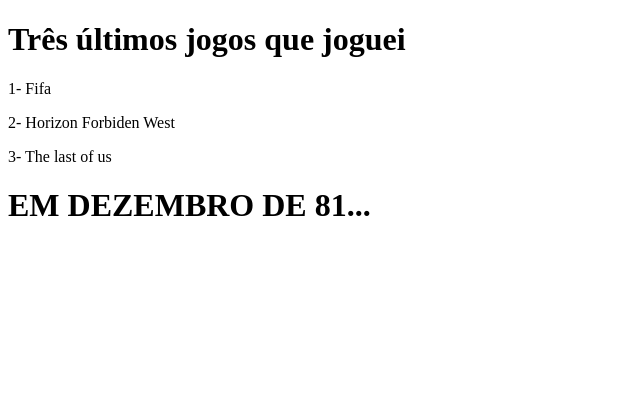
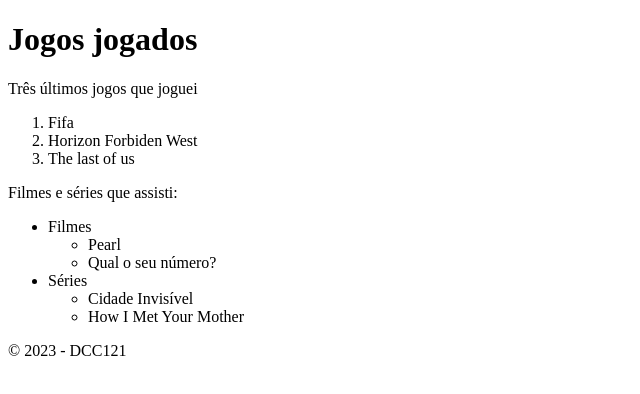
Before and after one commit to ufjf-dcc121/dcc121-2023-1-atv1-luiso473, a plain HTML site: page outra.html in a window 1280 px wide. Shown: the whole page, without its empty margins (0-640 px from the left). Drawn offline with Linux system fonts and the light colour scheme.

Commit message:
adiciona corpo

```diff
--- a/outra.html
+++ b/outra.html
@@ -7,12 +7,38 @@
         <title>Jogos Luís</title>
     </head>
     <body>
-        <h1>Três últimos jogos que joguei</h1>
+    <header>
+        <h1>Jogos jogados </h1>
+    </header>
+    <p>Três últimos jogos que joguei<p>
 
-        <p>1- Fifa<p>
-        <p>2- Horizon Forbiden West<p>
-        <p>3- The last of us<p>
+    <ol>
 
-        <h1>EM DEZEMBRO DE 81...<h1>
-    </body>
+        <li>Fifa</li>
+        <li>Horizon Forbiden West</li>
+        <li>The last of us</li>
+        </ol>
+
+        <p>Filmes e séries que assisti: </p>
+
+        <ul>
+             <li>
+                <div>Filmes</div>
+            <ul>
+                <li>Pearl</li>
+                <li>Qual o seu número?</li>
+            </ul>
+        </li>
+        <li>
+            <div>Séries</div>
+            <ul>
+                <li>Cidade Invisível</li>
+                <li>How I Met Your Mother</li>
+            </ul>
+        </li>
+    </ul>
+<footer>
+    &copy; 2023 - DCC121
+</footer>
+</body>
 </html>
```
Also changed, not shown: index.html (+1 -0 lines).
